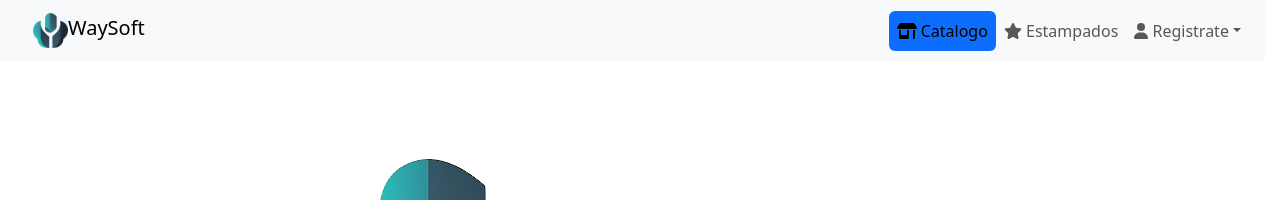
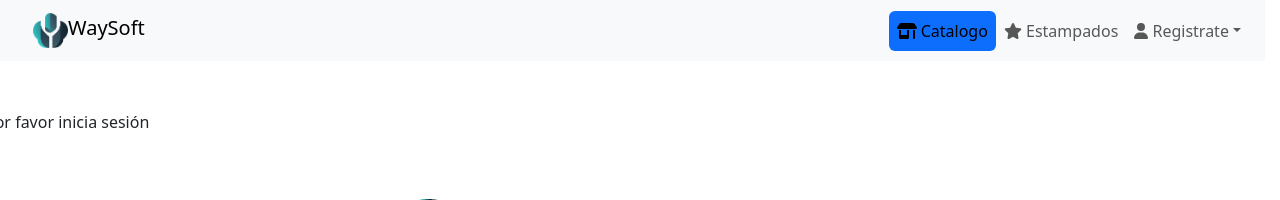
Before and after one commit to Porcelanic/Pagina, a React (Vite) app in the folder frontend/: page / in a window 1280 px wide. Shown: the top 200 px of the page. Built offline with nearby package versions, Linux system fonts and the light colour scheme; no server answers.

Commit message:
Prueba de patron estrategia

```diff
--- /dev/null
+++ b/frontend/src/Components/Header1.jsx
@@ -0,0 +1,19 @@
+import React from "react";
+import { Container } from "react-bootstrap";
+import HeaderContext from "./HeaderContext";
+
+const Header1 = () => {
+  // Uso de la clase de contexto en el componente Header
+
+  const headerContext = new HeaderContext();
+
+  return (
+    <>
+      <Container fluid className="mx-0 px-0">
+        {headerContext.renderNavbar()}
+      </Container>
+    </>
+  );
+};
+
+export default Header1;
--- /dev/null
+++ b/frontend/src/Components/HeaderContext.jsx
@@ -0,0 +1,58 @@
+import React, { createContext, useContext, useState, useEffect } from "react";
+
+// Estrategia base
+class HeaderStrategy {
+  renderNavbar() {
+    return <p>Texto genérico del navbar</p>;
+  }
+}
+
+// Estrategia para cliente autenticado
+class ClienteHeaderStrategy extends HeaderStrategy {
+  renderNavbar() {
+    return <p>Bienvenido Cliente</p>;
+  }
+}
+
+// Estrategia para artista autenticado
+class ArtistaHeaderStrategy extends HeaderStrategy {
+  renderNavbar() {
+    return <p>Bienvenido Artista</p>;
+  }
+}
+
+// Estrategia para usuario no autenticado
+class NoAuthHeaderStrategy extends HeaderStrategy {
+  renderNavbar() {
+    return <p>Por favor inicia sesión</p>;
+  }
+}
+
+// Clase de contexto que gestiona la estrategia
+class HeaderContext {
+  constructor() {
+    this.strategy = new NoAuthHeaderStrategy(); // Estrategia inicial por defecto
+  }
+
+  // Método para cambiar la estrategia según las condiciones de autenticación
+  updateStrategy() {
+    const username = localStorage.getItem("username");
+    const tipoDeCliente = localStorage.getItem("tipoDeCliente");
+
+    if (username !== null && tipoDeCliente === "Cliente") {
+      this.strategy = new ClienteHeaderStrategy();
+    } else if (username !== null && tipoDeCliente === "Artista") {
+      this.strategy = new ArtistaHeaderStrategy();
+    } else {
+      this.strategy = new NoAuthHeaderStrategy();
+    }
+  }
+
+  // Método para obtener y renderizar el navbar según la estrategia actual
+  renderNavbar() {
+    this.updateStrategy(); // Actualiza la estrategia según las condiciones actuales
+    return this.strategy.renderNavbar(); // Renderiza el navbar según la estrategia
+  }
+}
+
+export default HeaderContext;
--- a/frontend/src/Components/OffcanvasCamisa.jsx
+++ b/frontend/src/Components/OffcanvasCamisa.jsx
@@ -39,6 +39,7 @@ function OffcanvasCamisa() {
     let text = selectedShirt.text;
     let price = selectedShirt.price;
     let limite;
+
     try {
       const res = await fetch(
         `http://localhost:4000/materialQuantity/${material}`
--- a/frontend/src/Pages/Catalogo.jsx
+++ b/frontend/src/Pages/Catalogo.jsx
@@ -23,6 +23,7 @@ import "../Styles/Offcanvas.css";
   /* Hooks */
 }
 import "../Styles/Catalogo.css";
+import Header1 from "../Components/Header1";
 
 function Catalogo() {
   return (
@@ -30,6 +31,7 @@ function Catalogo() {
       <Container fluid className=" align-items-center m-0 p-0">
         <Row className="width-100vw">
           <Header />
+          <Header1 />
         </Row>
 
         <Row className="width-100vw">
--- a/frontend/src/Scripts/State/Context.ts
+++ b/frontend/src/Scripts/State/Context.ts
@@ -33,7 +33,7 @@ class Cat extends Animal {
     }
 }
 
-const dog = new Dog("Buddy");
+const dog = new Dog("Hola");
 dog.makeSound(); // Output: Buddy barks.
 dog.move(10); // Output: Buddy moved 10m.
 
--- a/frontend/src/Scripts/zout/Context.js
+++ b/frontend/src/Scripts/zout/Context.js
@@ -22,7 +22,7 @@ class Cat extends Animal {
         console.log(`${this.name} meows.`);
     }
 }
-const dog = new Dog("Buddy");
+const dog = new Dog("Hola");
 dog.makeSound(); // Output: Buddy barks.
 dog.move(10); // Output: Buddy moved 10m.
 const cat = new Cat("Whiskers");
--- a/package.json
+++ b/package.json
@@ -1,5 +1,6 @@
 {
   "dependencies": {
-    "react-router-dom": "^6.23.0"
+    "react-router-dom": "^6.23.0",
+    "typescript": "^5.4.5"
   }
 }
```
Also changed, not shown: 2 other files (tests, documents, lock files or other folders).
